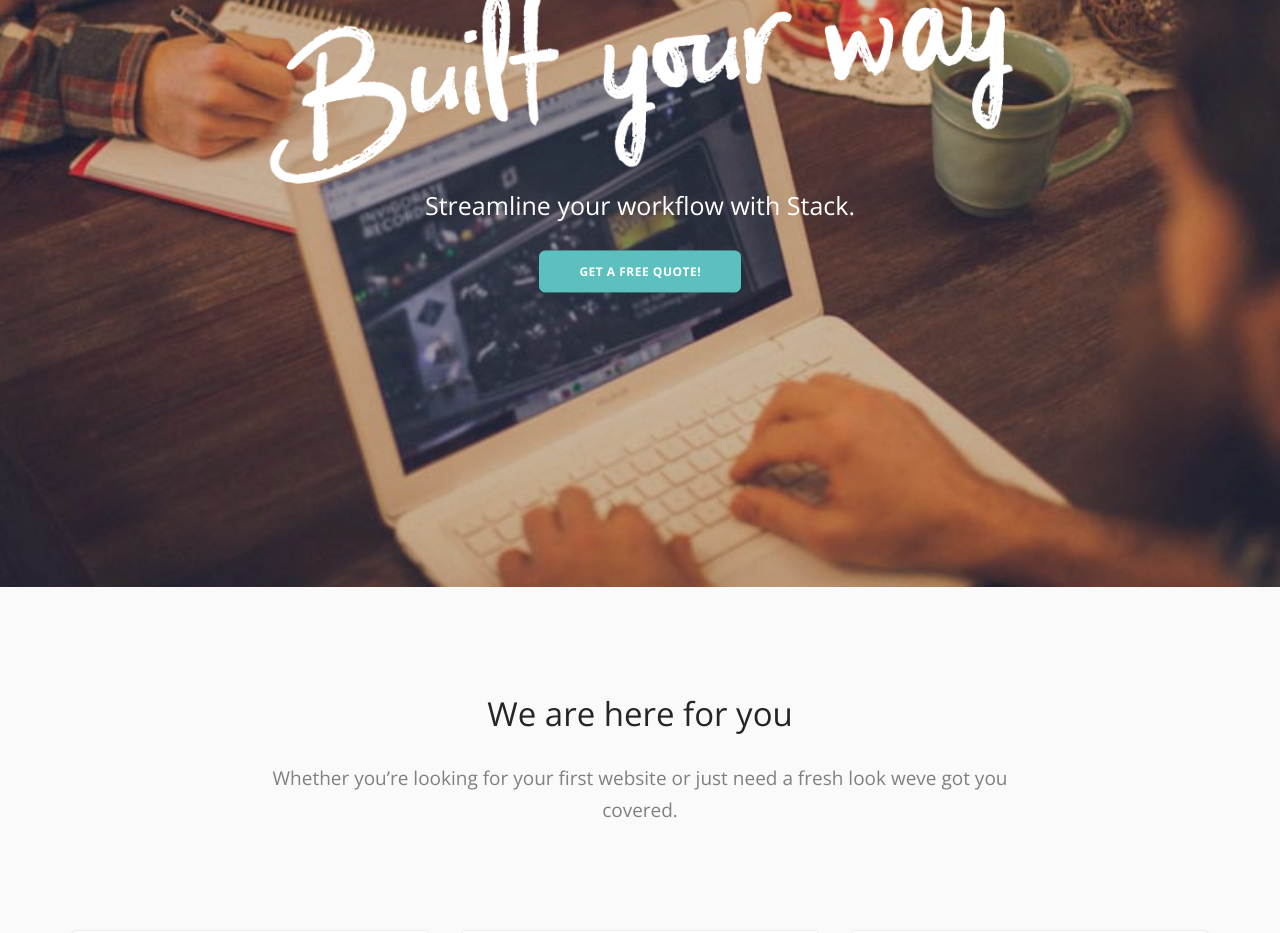
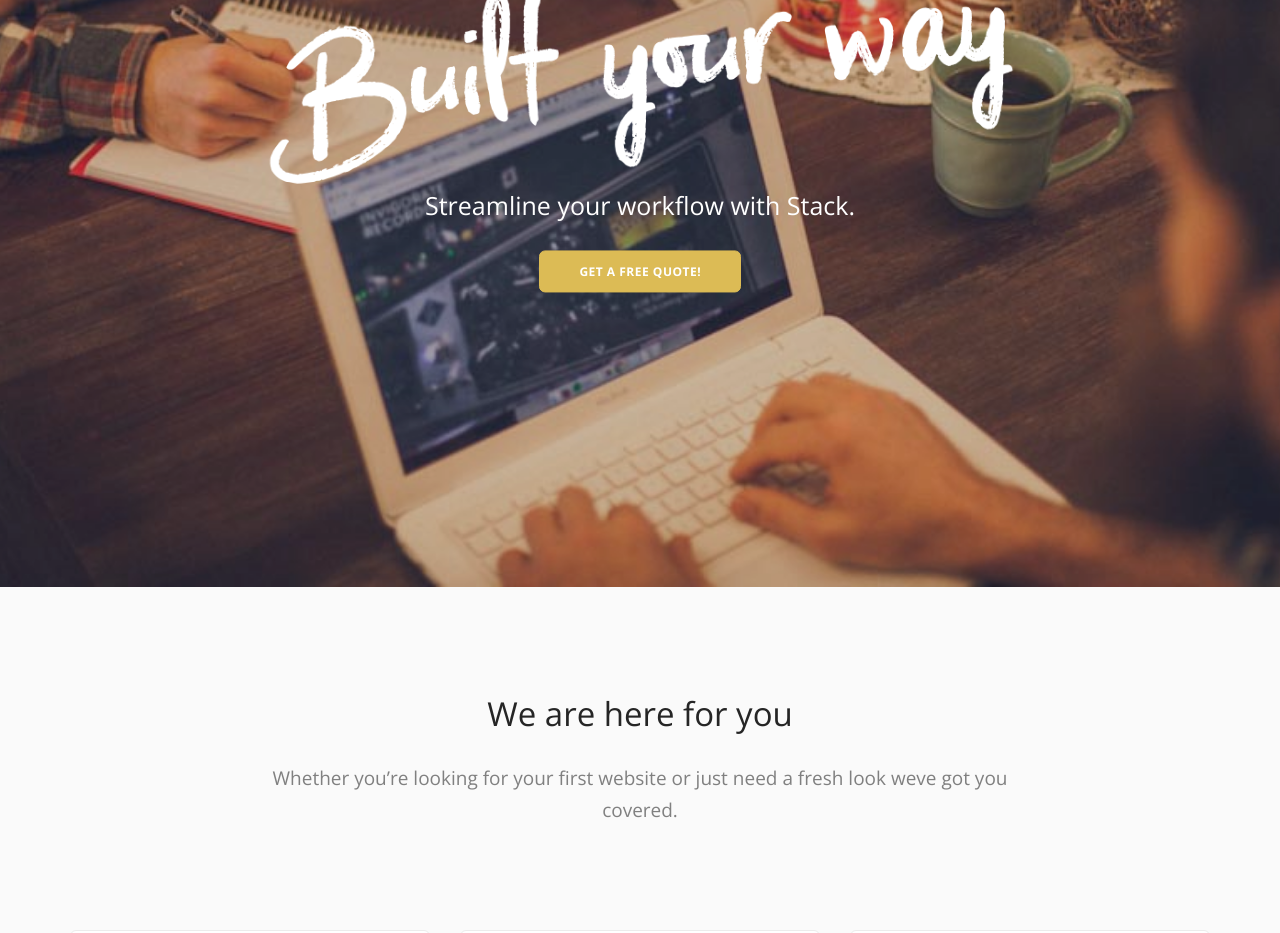
Before and after one commit to WoollyAlly/WoollyAllyTest, a Jekyll site: the page built from index.html, in a window 1280 px wide. Shown: the part 313-1246 px from the top of the page. Built offline with Jekyll 4.4.1, drawn with Linux system fonts in a browser that asks for light colours; some web fonts are replaced.

Commit message:
Updated 'index.html' via CloudCannon

```diff
--- a/index.html
+++ b/index.html
@@ -13,7 +13,7 @@
         <link href="css/lightbox.min.css" rel="stylesheet" type="text/css" media="all" />
         <link href="css/flickity.css" rel="stylesheet" type="text/css" media="all" />
         <link href="css/iconsmind.css" rel="stylesheet" type="text/css" media="all" />
-        <link href="css/theme-serpent.css" rel="stylesheet" type="text/css" media="all" />
+        <link href="css/theme-yeller.css" rel="stylesheet" type="text/css" media="all" />
         <link href="css/custom.css" rel="stylesheet" type="text/css" media="all" />
         <link href="https://fonts.googleapis.com/css?family=Open+Sans:200,300,400,400i,500,600,700%7CMerriweather:300,300i%7CMaterial+Icons" rel="stylesheet">
     </head>
```
